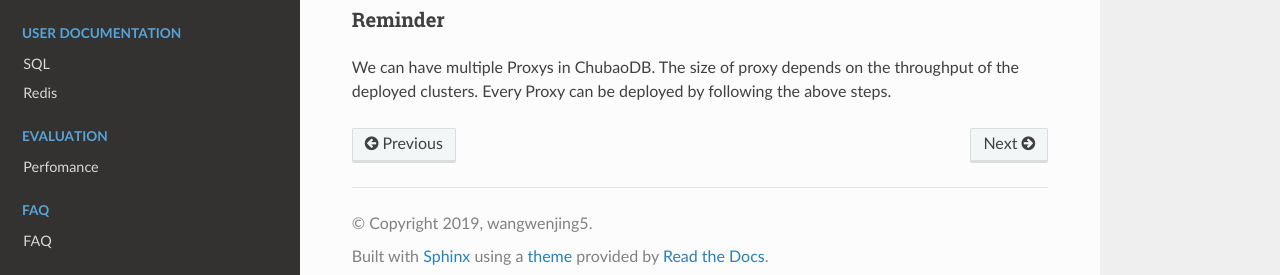
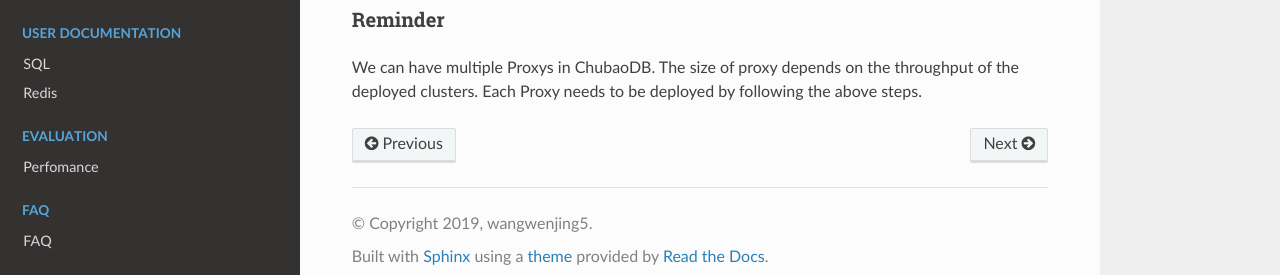
Before and after one commit to 13meimei/chubaodb, a Sphinx documentation site: the page built from docs/source/deploy/sourceBased.rst, in a window 1280 px wide and 900 px high, scrolled down 8581 px. Shown: the part 607-882 px from the top of the window. Built offline with Sphinx 7.4.7 and the Read the Docs theme 2.0.0, drawn with Linux system fonts in a browser that asks for light colours.

Commit message:
Fix reminder in Proxy deployment

```diff
--- a/docs/source/deploy/sourceBased.rst
+++ b/docs/source/deploy/sourceBased.rst
@@ -520,4 +520,4 @@ after start.sh
 Reminder
 ^^^^^^^^
 
-We can have multiple Proxys in ChubaoDB. The size of proxy depends on the throughput of the deployed clusters. Every Proxy can be deployed by following the above steps.
+We can have multiple Proxys in ChubaoDB. The size of proxy depends on the throughput of the deployed clusters. Each Proxy needs to be deployed by following the above steps.
```
